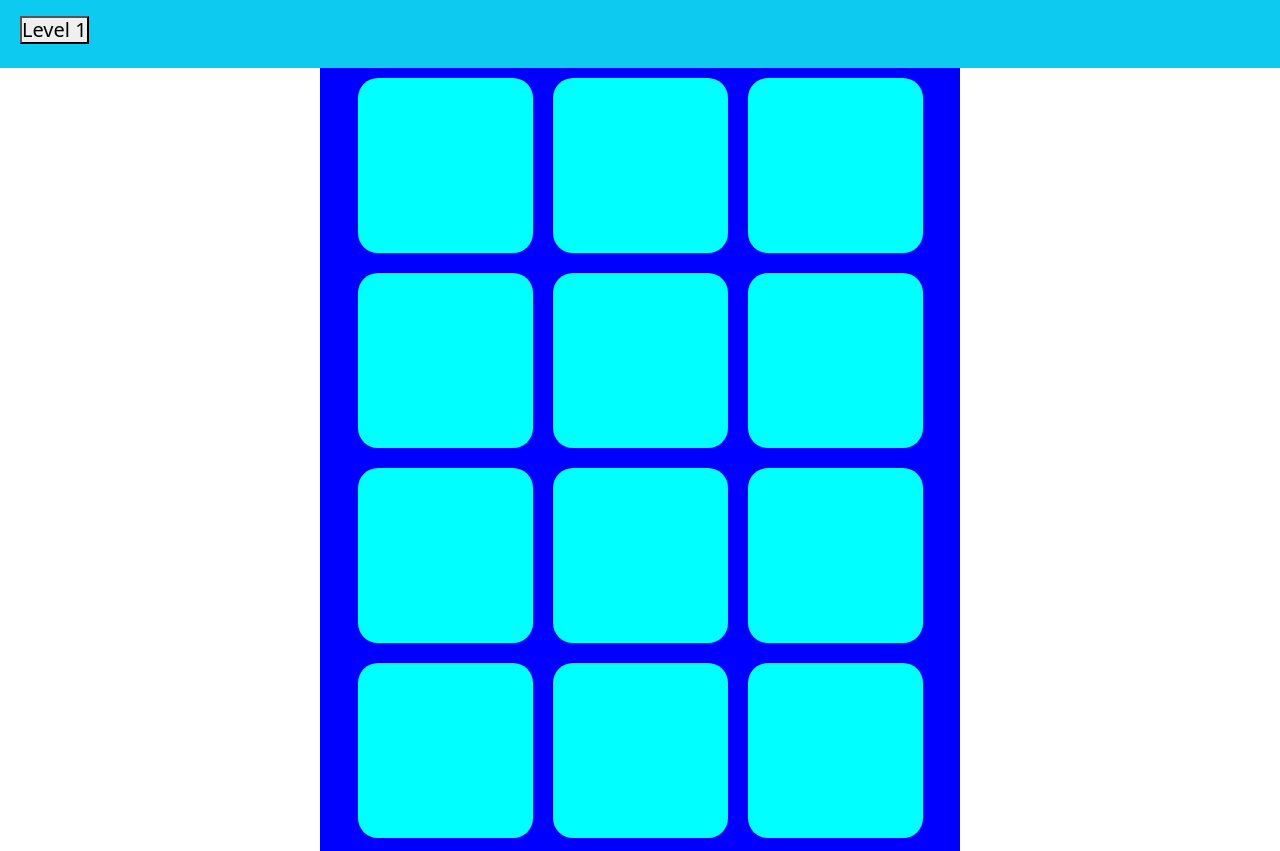
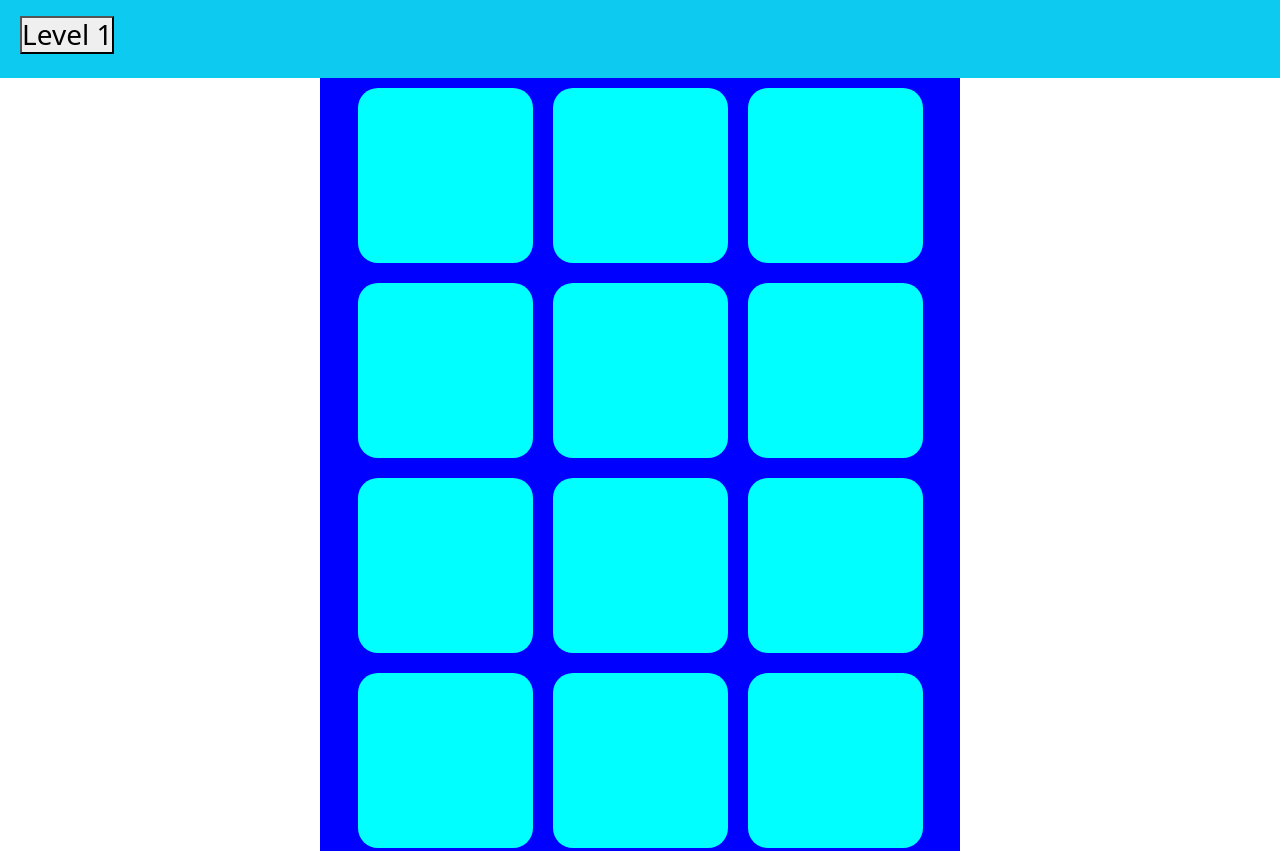
Before and after one commit to EndritHTL/EndritHTL.github.io, a plain HTML site: page index.html in a window 1280 px wide. Shown: the top 851 px of the page. Drawn offline with nearby package versions, Linux system fonts and the light colour scheme.

Commit message:
index changed

```diff
--- a/index.html
+++ b/index.html
@@ -17,7 +17,7 @@
           </button>
           <div class="collapse navbar-collapse" id="navbarNavAltMarkup">
             <div class="navbar-nav">
-              <a class="nav-link active" aria-current="page" href="index.html"><h5><button>Level 1</button></h5></a>
+              <a class="nav-link active" aria-current="page" href="index.html"><h3><button>Level 1</button></h3></a>
             </div>
           </div>
         </div>
```
